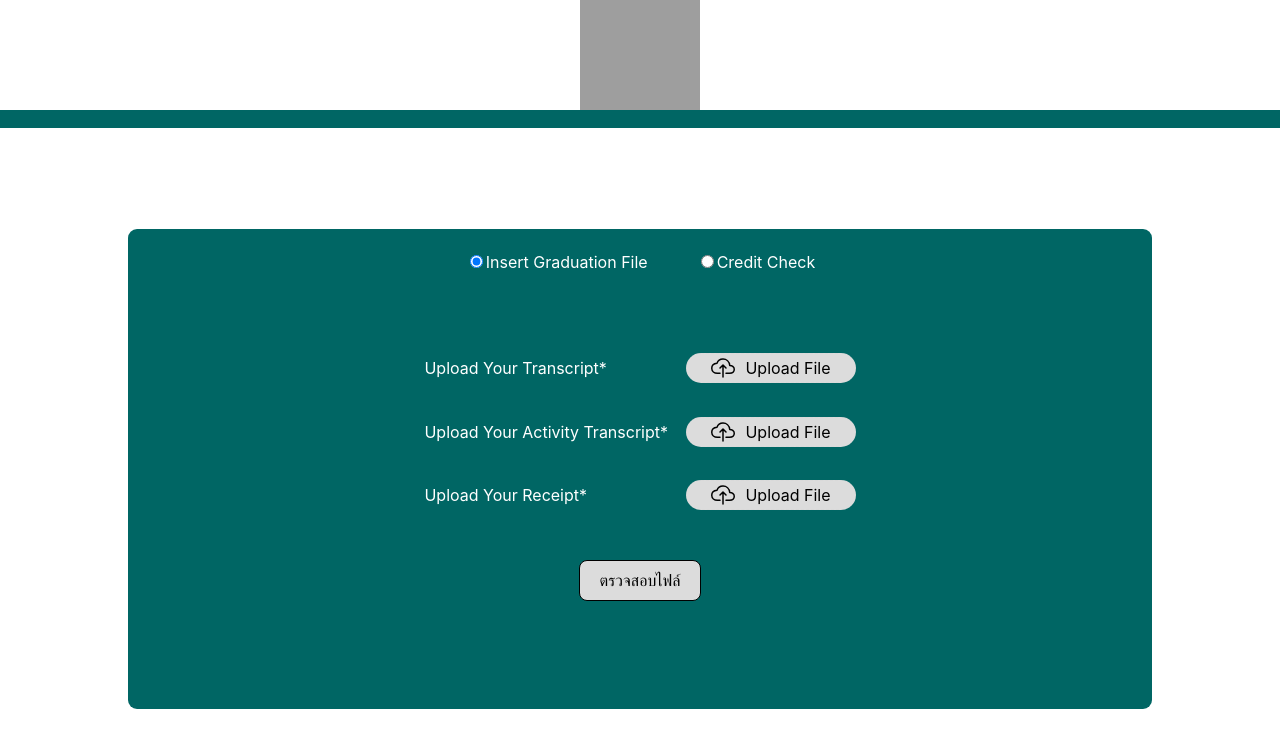
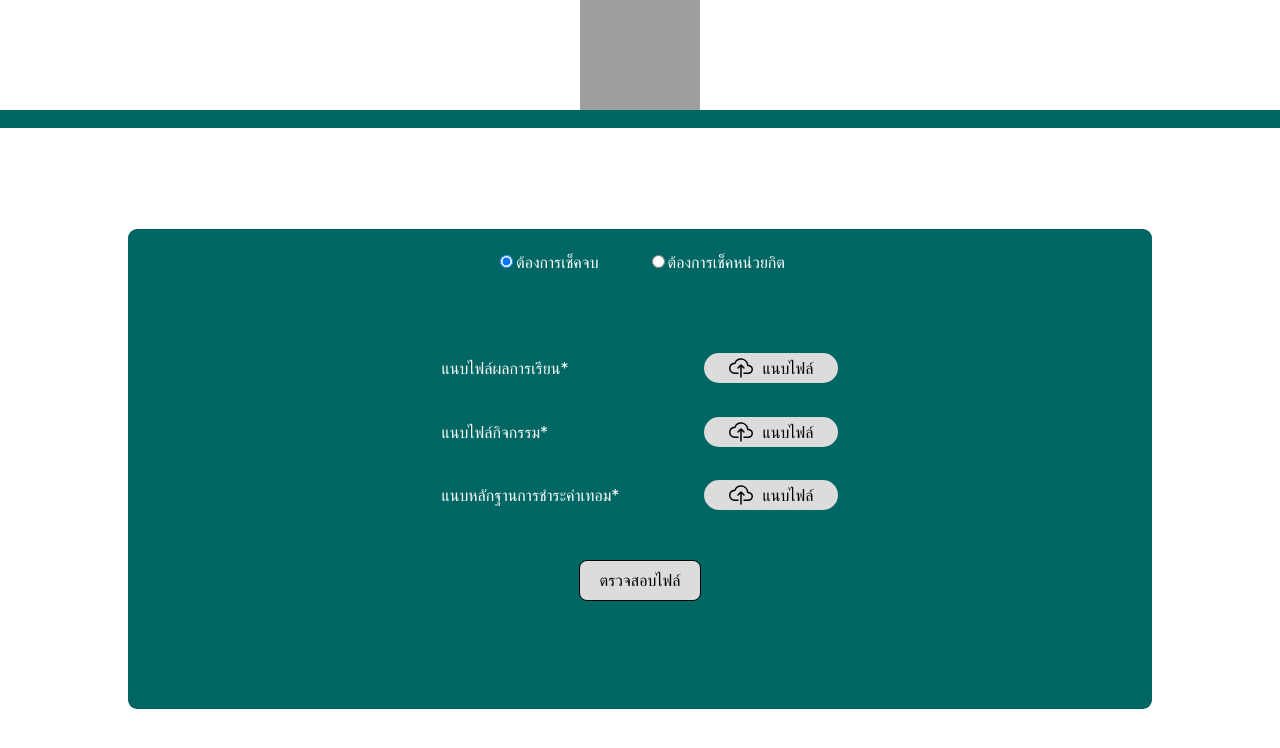
Before and after one commit to sh4dowstorm/472-S-ComSciCurriculumProject-6510450216, a React (Vite) app in the folder frontend/: page /insertgradfile in a window 1280 px wide. Shown: the top 748 px of the page. Built offline with nearby package versions, Linux system fonts and the light colour scheme; grey boxes are pictures that could not be loaded.

Commit message:
Translate the page to Thai

```diff
--- a/frontend/src/components/uploadfile-button.tsx
+++ b/frontend/src/components/uploadfile-button.tsx
@@ -10,7 +10,7 @@ interface UploadFileButtonProps {
 
 const UploadFileButton: React.FC<UploadFileButtonProps> = ({
   onChange,
-  buttonText = "Upload File",
+  buttonText = "แนบไฟล์",
   onRemoveFile,
 }) => {
   const [fileName, setFileName] = useState<string | null>(null);
--- a/frontend/src/pages/Home.tsx
+++ b/frontend/src/pages/Home.tsx
@@ -20,7 +20,7 @@ const HomePage: React.FC = () => {
       <Header />
       <div className="content">
         <h1>Home Page</h1>
-        <p>This is the home page.</p>
+        <p>This is the home page. มันไม่อยู่จริงในโปรเจค</p>
         <div className="button-container">
           <Button
             text="To Credit Check"
--- a/frontend/src/pages/creditCheck.tsx
+++ b/frontend/src/pages/creditCheck.tsx
@@ -70,7 +70,7 @@ const CreditCheckPage: React.FC = () => {
                 checked={selectedPage === "insertgradfile"}
                 onChange={() => handleNavigate("insertgradfile")}
               />
-              Insert Graduation File
+              ต้องการเช็คจบ
             </label>
             <label>
               <input
@@ -80,23 +80,23 @@ const CreditCheckPage: React.FC = () => {
                 checked={selectedPage === "creditcheck"}
                 onChange={() => handleNavigate("creditcheck")}
               />
-              Credit Check
+              ต้องการเช็คหน่วยกิต
             </label>
           </div>
           <div className="upload-section">
-            <span className="upload-text">Upload Your Transcript*</span>
+            <span className="upload-text">แนบไฟล์ผลการเรียน*</span>
             <UploadFileButton onChange={handleFileChange} onRemoveFile={handleRemoveFile} />
           </div>
           <p />
           <div className="upload-container faded">
             <span className="upload-text">
-              Upload Your Activity Transcript*
+              แนบไฟล์กิจกรรม*
             </span>
             <UploadFileButton onChange={handleFileChange} onRemoveFile={handleRemoveFile} />
           </div>
           <p />
           <div className="upload-container faded">
-            <span className="upload-text">Upload Your Receipt*</span>
+            <span className="upload-text">แนบหลักฐานการชำระค่าเทอม*</span>
             <UploadFileButton onChange={handleFileChange} onRemoveFile={handleRemoveFile} />
           </div>
           {message && (
--- a/frontend/src/pages/insertGradFile.tsx
+++ b/frontend/src/pages/insertGradFile.tsx
@@ -89,7 +89,7 @@ const InsertGradFile: React.FC = () => {
                 checked={selectedPage === "insertgradfile"}
                 onChange={() => handleNavigate("insertgradfile")}
               />
-              Insert Graduation File
+              ต้องการเช็คจบ
             </label>
             <label>
               <input
@@ -99,12 +99,12 @@ const InsertGradFile: React.FC = () => {
                 checked={selectedPage === "creditcheck"}
                 onChange={() => handleNavigate("creditcheck")}
               />
-              Credit Check
+              ต้องการเช็คหน่วยกิต
             </label>
           </div>
           <p />
           <div className="upload-container">
-            <span className="upload-text"> Upload Your Transcript*</span>
+            <span className="upload-text"> แนบไฟล์ผลการเรียน*</span>
             <UploadFileButton
               onChange={handleFileChange}
               onRemoveFile={handleRemoveFile}
@@ -113,7 +113,7 @@ const InsertGradFile: React.FC = () => {
           <p />
           <div className="upload-container">
             <span className="upload-text">
-              Upload Your Activity Transcript*
+              แนบไฟล์กิจกรรม*
             </span>
             <UploadFileButton
               onChange={handleFileChange}
@@ -122,7 +122,7 @@ const InsertGradFile: React.FC = () => {
           </div>
           <p />
           <div className="upload-container">
-            <span className="upload-text">Upload Your Receipt*</span>
+            <span className="upload-text">แนบหลักฐานการชำระค่าเทอม*</span>
             <UploadFileButton
               onChange={handleFileChange}
               onRemoveFile={handleRemoveFile}
```
